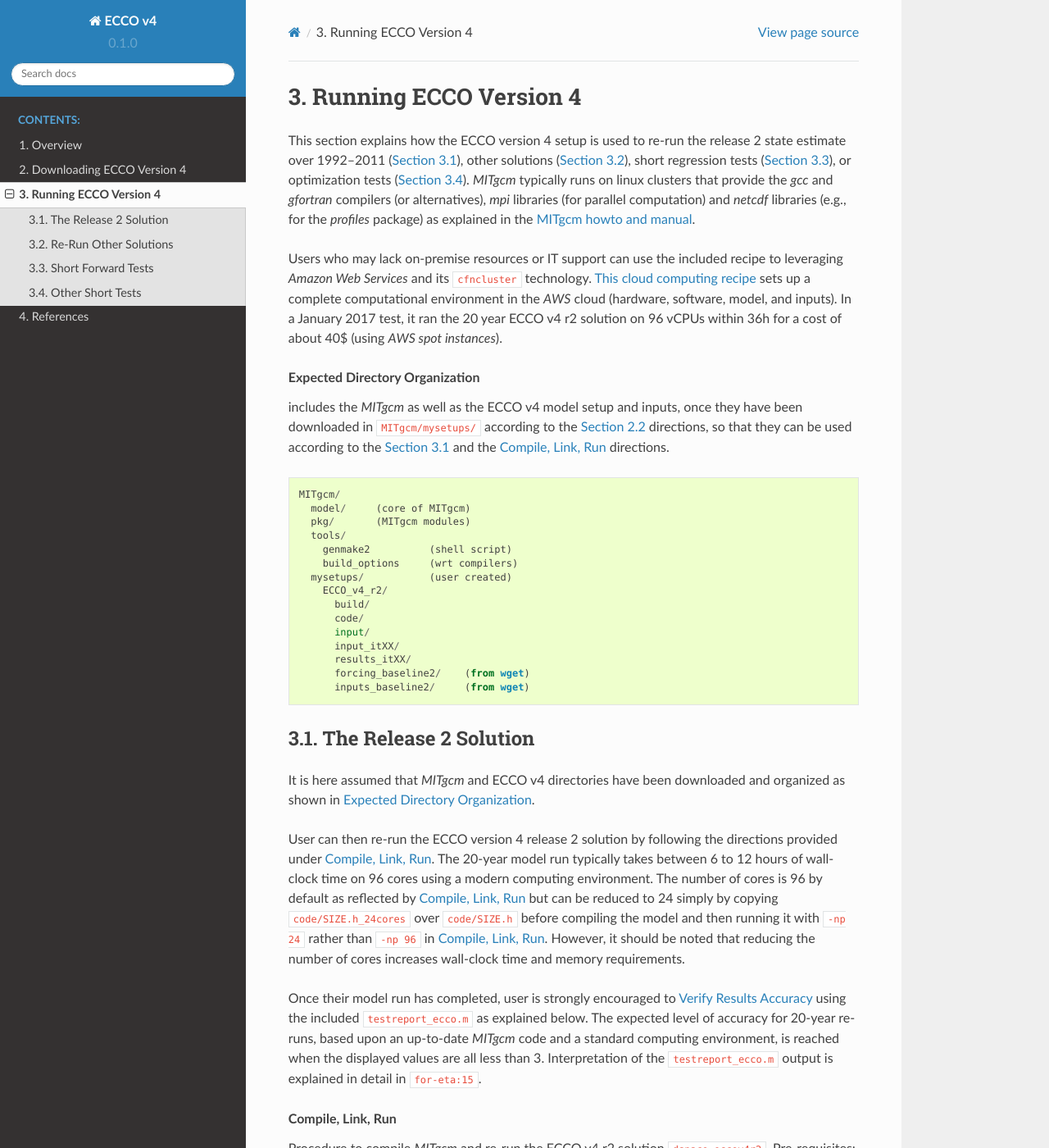
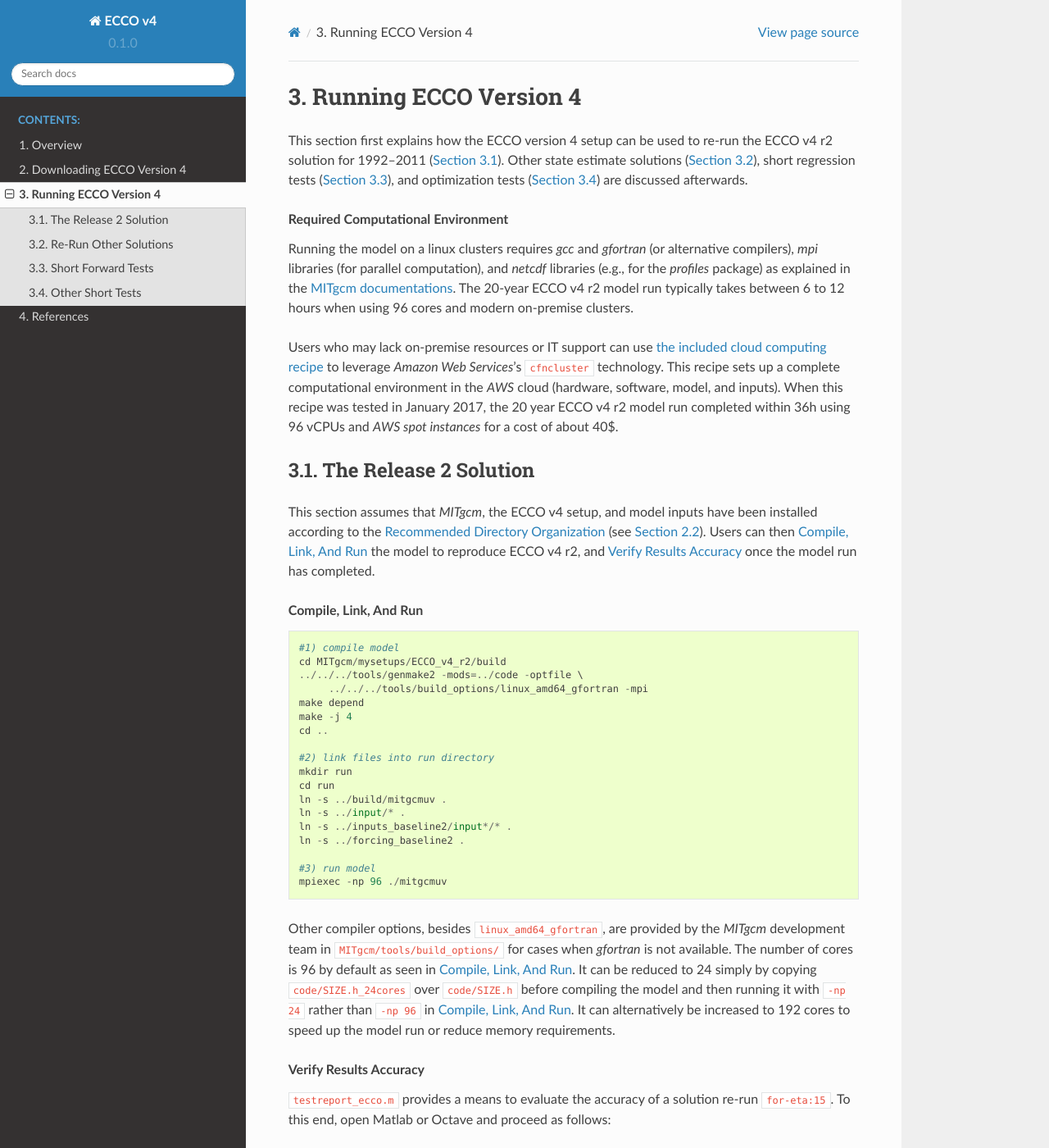
Before and after one commit to gaelforget/ECCOv4, a Sphinx documentation site: the page built from docs/runs.rst, in a window 1280 px wide and 1400 px high. Shown: the whole window at 82% size. Built offline with Sphinx 7.4.7 and the Read the Docs theme 2.0.0, drawn with Linux system fonts in a browser that asks for light colours; cross-references to code outside the pages are shown as plain code; some of the changed text lies outside the part shown.

Commit message:
general revision of sphinx documentation (#8)
- move the directory tree depiction to a separate file (eccov4r2_dirtree.rst) which is
  now included inside of downloads.rst (rather than runs.rst) after eccov4r2_setup.rst
- revise eccov4r2_setup.rst (download instructions) and the beginning of runs.rst
- Clean-up "Re-Run Other Solutions" and add reference to O. Wang's release 3 directions.
- Move sections 2.1 & 2.2 to separate rst files (eccov4r2_output.rst & eccov4r2_setup.rst)
- Clean-up the tools section and add reference to I. Fenty's python tutorial.

```diff
--- a/docs/downloads.rst
+++ b/docs/downloads.rst
@@ -16,58 +16,42 @@
 The Release 2 Solution
 ----------------------
 
-The ECCO v4 r2 state estimate output is permanently archived within the `Harvard Dataverse <https://dataverse.harvard.edu/dataverse/ECCOv4r2>`__ that provides citable identifiers for the various datasets as reported in this `README.pdf <https://dataverse.harvard.edu/api/access/datafile/2863409>`__. For download purposes, the ECCO v4 r2 output is also made available via this `ftp
-server <ftp://mit.ecco-group.org/ecco_for_las/version_4/release2/>`__ by the `ECCO Consortium <http://ecco-group.org>`__. The various directory contents are summarized in this `README <http://mit.ecco-group.org/opendap/ecco_for_las/version_4/release2/README>`__ and specific details are provided in each subdirectory’s README. Under Linux or macOS for instance, a simple download method consists in using ``wget`` at the command line by typing
-
-::
-
-    wget --recursive ftp://mit.ecco-group.org/ecco_for_las/version_4/release2/nctiles_grid
-    wget --recursive ftp://mit.ecco-group.org/ecco_for_las/version_4/release2/nctiles_climatology
-    wget --recursive ftp://mit.ecco-group.org/ecco_for_las/version_4/release2/nctiles_monthly
-
-and similarly for the other directories. The ``nctiles_`` directory prefix indicates that contents are provided on the native LLC90 grid in the nctiles format :cite:`for-eta:15` which can be read in `Matlab` using the `gcmfaces` toolbox (see :numref:`download-analysis`). Alternatively users can download interpolated fields, on a :math:`1/2\times1/2^\circ` grid in the netcdf format, from the ``interp_*`` directories. The ``input_*`` directories contain binary and netcdf input files that can be read by `MITgcm` (:numref:`download-setup` and :numref:`eccov4-baseline`). The ``profiles/`` directory (`see ftp server <ftp://mit.ecco-group.org/ecco_for_las/version_4/release2/profiles/>`_) additionally contains the MITprof collections of collocated in situ and state estimate profiles in `netcdf` format :cite:`for-eta:15`.
+.. include:: eccov4r2_output.rst
 
 .. _download-setup:
 
 The Release 2 Setup
 -------------------
 
-To :ref:`baseline` the solution and :ref:`testreportecco` in :numref:`eccov4-baseline`, user wants to install the following components. First, install the `MITgcm` either by downloading a copy from `this github repository <https://github.com/MITgcm/MITgcm/>`__. Second, create a subdirectory called ``MITgcm/mysetups/`` and download the model setup there from `this github
-repository <https://github.com/gaelforget/ECCO_v4_r2/>`__ by typing:
+.. include:: eccov4r2_setup.rst
 
-::
+The :ref:`mitgcmdirs` is shown below. While organizing the downloaded directories differently is certainly possible, the :numref:`eccov4-baseline` instructions to :ref:`baseline` the model and :ref:`testreportecco` are based on this organization.
 
-    git clone https://github.com/MITgcm/MITgcm
-    mkdir MITgcm/mysetups
-    mv ECCO_v4_r2 MITgcm/mysetups/.
-    cd MITgcm/mysetups
-    git clone https://github.com/gaelforget/ECCO_v4_r2
 
-Third, download the model input forcing fields (96G of 6-hourly fields in ECCO v4 r2), initial condition, grid, etc. input (610M), and observational input data (25G) either from the `Harvard Dataverse <https://dataverse.harvard.edu/dataverse/ECCOv4r2inputs>`__ permanent archive or from the `ECCO ftp server <ftp://mit.ecco-group.org/ecco_for_las/version_4/release2/>`__ as follows:
+.. _mitgcmdirs:
 
-::
+.. rubric:: Recommended Directory Organization
 
-    cd MITgcm/mysetups/ECCO_v4_r2
-    wget --recursive ftp://mit.ecco-group.org/ecco_for_las/version_4/release2/input_forcing/
-    wget --recursive ftp://mit.ecco-group.org/ecco_for_las/version_4/release2/input_init/
-    wget --recursive ftp://mit.ecco-group.org/ecco_for_las/version_4/release2/input_ecco/
-    mv mit.ecco-group.org/ecco_for_las/version_4/release2/input_forcing forcing_baseline2
-    mv mit.ecco-group.org/ecco_for_las/version_4/release2/input_ecco inputs_baseline2
-    mv mit.ecco-group.org/ecco_for_las/version_4/release2/input_init inputs_baseline2/.
-
-Downloaded directories should be organized as shown under :ref:`mitgcmdirs` for use in :numref:`eccov4-baseline`. Experienced users should feel free to re-organize directories assuming that they are comfortable with modifying the :numref:`eccov4-baseline` instructions accordingly.
+.. include:: eccov4r2_dirtree.rst
 
 .. _download-analysis:
 
-Matlab Analysis Tools
----------------------
+The Gcmfaces Toolbox
+--------------------
 
-`Matlab` tools are provided to analyze model output one it has been downloaded (:numref:`download-solution`) or generated by user (:numref:`eccov4-baseline`) include the `gcmfaces <https://github.com/gaelforget/gcmfaces>`__ toolbox :cite:`for-eta:15`. It is typically installed by typing
+The `gcmfaces` toolbox :cite:`for-eta:15` can be used to analyze model output that has either been downloaded (:numref:`download-solution`) or reproduced (:numref:`eccov4-baseline`) by user. Matlab and Octave implementations are available in `this repository <https://github.com/gaelforget/gcmfaces>`__. They can be installed by typing, at the command line, either
+
 ::
 
     git clone https://github.com/gaelforget/gcmfaces
 
-and can be used, for example, to re-generate the ECCO v4 standard analysis (i.e., the plots included in :cite:`dspace-eccov4r2` for ECCO v4 r2) from the released model output (:numref:`download-solution`) or from the plain, binary, model output (:numref:`eccov4-baseline`). Documentation for `gcmfaces` is provided in the `github repository <https://github.com/gaelforget/gcmfaces>`__.
+or
+
+::
+
+    git clone -b octave https://github.com/gaelforget/gcmfaces
+
+It can be used, for example, to reproduce the ECCO v4 standard analysis (i.e., the plots included in :cite:`dspace-eccov4r2` for ECCO v4 r2) from the released model output (:numref:`download-solution`) or from the plain, binary, model output (:numref:`eccov4-baseline`). Documentation for `gcmfaces` is provided in the `github repository <https://github.com/gaelforget/gcmfaces>`__.
 
 
 .. _other-resources:
@@ -75,17 +59,17 @@
 Other Resources
 ---------------
 
--  The ECCO v4 r2 state estimate can also be downloaded and analyzed via the `NASA` `Sea Level Change Portal <https://sealevel.nasa.gov>`__ tools (interpolated fields) and the `Harvard Dataverse <https://dataverse.harvard.edu>`__ APIs (native grid input and output).
-
--  A series of three presentations offered in May 2016 during the `ECCO` meeting at `MIT` provide an overview of the ECCO v4 r2 data sets and applications are available via researchgate.net
+-  A series of three presentations given at the May 2016 `MIT` ECCO meeting provides an overview of the ECCO v4 data sets and applications
    (`Overview <http://doi.org/10.13140/RG.2.2.33361.12647>`__;
    `Processes <http://doi.org/10.13140/RG.2.2.26650.24001>`__;
    `Tracers <http://doi.org/10.13140/RG.2.2.36716.56967>`__).
 
--  `netcdf` enabled software such as `Panoply <http://www.giss.nasa.gov/tools/panoply/>`__ can be used to read the interpolated output (``interp_*`` directories) under `MS-Windows`, `Linux`, or `macOS`.
+-  Various Python tools are available for analysis purposes (see `this Python tutorial <https://github.com/ECCO-GROUP/ECCO-v4-Python-Tutorial>`__).
 
--  `xmitgcm <https://github.com/xgcm/xmitgcm>`__ provides a `python` alternative to using `Matlab` and `gcmfaces <https://github.com/gaelforget/gcmfaces>`__.
+-  Any `netcdf` enabled software such as `Panoply <http://www.giss.nasa.gov/tools/panoply/>`__ (available for `MS-Windows`, `Linux`, or `macOS`) can be used to plot the interpolated output (``interp_*`` directories).
 
--  ``MITgcm/utils/`` provides basic `Matlab` and `python` functionalities.
+-  The stand-alone `eccov4_lonlat.m <http://mit.ecco-group.org/opendap/ecco_for_las/version_4/release2/doc/eccov4_lonlat.m>`__ `Matlab` script can alternatively be used to extract the lat-lon sector, which spans the 69S to 56N latitude range, of native grid fields :cite:`for-eta:15`.
 
--  The stand-alone `eccov4_lonlat.m <http://mit.ecco-group.org/opendap/ecco_for_las/version_4/release2/doc/eccov4_lonlat.m>`__ `Matlab` script can be used to extract the lat-lon sector (i.e., array) of the gridded output that spans the 69S to 56N latitude range.
+-  The MITgcm ``utils/`` directory provides basic `Matlab` and `Python` functionalities.
+
+-  ECCO v4 estimates can be plotted via the `NASA` `Sea Level Change Portal <https://sealevel.nasa.gov>`__ tools (interpolated output) or downloaded from the `Harvard Dataverse <https://dataverse.harvard.edu>`__ APIs (native grid input and output).
--- /dev/null
+++ b/docs/eccov4r2_output.rst
@@ -0,0 +1,11 @@
+
+The ECCO v4 r2 state estimate output is permanently archived within the `Harvard Dataverse <https://dataverse.harvard.edu/dataverse/ECCOv4r2>`__ that provides citable identifiers for the various datasets as reported in this `README.pdf <https://dataverse.harvard.edu/api/access/datafile/2863409>`__. For download purposes, the ECCO v4 r2 output is also made available via this `ftp
+server <ftp://mit.ecco-group.org/ecco_for_las/version_4/release2/>`__ by the `ECCO Consortium <http://ecco-group.org>`__. The various directory contents are summarized in this `README <http://mit.ecco-group.org/opendap/ecco_for_las/version_4/release2/README>`__ and specific details are provided in each subdirectory’s README. Under Linux or macOS for instance, a simple download method consists in using ``wget`` at the command line by typing
+
+::
+
+    wget --recursive ftp://mit.ecco-group.org/ecco_for_las/version_4/release2/nctiles_grid
+    wget --recursive ftp://mit.ecco-group.org/ecco_for_las/version_4/release2/nctiles_climatology
+    wget --recursive ftp://mit.ecco-group.org/ecco_for_las/version_4/release2/nctiles_monthly
+
+and similarly for the other directories. The ``nctiles_`` directory prefix indicates that contents are provided on the native LLC90 grid in the nctiles format :cite:`for-eta:15` which can be read in `Matlab` using the `gcmfaces` toolbox (see :numref:`download-analysis`). Alternatively users can download interpolated fields, on a :math:`1/2\times1/2^\circ` grid in the netcdf format, from the ``interp_*`` directories. The ``input_*`` directories contain binary and netcdf input files that can be read by `MITgcm` (:numref:`download-setup` and :numref:`eccov4-baseline`). The ``profiles/`` directory (`see ftp server <ftp://mit.ecco-group.org/ecco_for_las/version_4/release2/profiles/>`_) additionally contains the MITprof collections of collocated in situ and state estimate profiles in `netcdf` format :cite:`for-eta:15`.
--- a/docs/runs.rst
+++ b/docs/runs.rst
@@ -4,50 +4,26 @@
 Running ECCO Version 4
 **********************
 
-This section explains how the ECCO version 4 setup is used to re-run the release 2 state estimate over 1992–2011 (:numref:`eccov4-baseline`), other solutions (:numref:`eccov4-other`), short regression tests (:numref:`testreport`), or optimization tests (:numref:`optim`). `MITgcm` typically runs on linux clusters that provide the `gcc` and `gfortran` compilers (or alternatives), `mpi` libraries (for parallel computation) and `netcdf` libraries (e.g., for the `profiles` package) as explained in the `MITgcm howto and manual <http://mitgcm.org/public/docs.html>`__.
+This section first explains how the ECCO version 4 setup can be used to re-run the ECCO v4 r2 solution for 1992–2011 (:numref:`eccov4-baseline`). Other state estimate solutions (:numref:`eccov4-other`), short regression tests (:numref:`testreport`), and optimization tests (:numref:`optim`) are discussed afterwards.
 
-Users who may lack on-premise resources or IT support can use the included recipe to leveraging `Amazon Web Services` and its ``cfncluster`` technology. `This cloud computing recipe <https://github.com/gaelforget/ECCO_v4_r2/tree/master/example_scripts/>`__ sets up a complete computational environment in the `AWS` cloud (hardware, software, model, and inputs). In a January 2017 test, it ran the 20 year ECCO v4 r2 solution on 96 vCPUs within 36h for a cost of about 40$ (using `AWS spot instances`).
+.. _computers:
 
-.. _mitgcmdirs:
+.. rubric:: Required Computational Environment
 
-.. rubric:: Expected Directory Organization
+Running the model on a linux clusters requires `gcc` and `gfortran` (or alternative compilers), `mpi` libraries (for parallel computation), and `netcdf` libraries (e.g., for the `profiles` package) as explained in the `MITgcm documentations <http://mitgcm.org/public/docs.html>`__. The 20-year ECCO v4 r2 model run typically takes between 6 to 12 hours when using 96 cores and modern on-premise clusters.
 
-includes the `MITgcm` as well as the ECCO v4 model setup and inputs, once they have been downloaded in ``MITgcm/mysetups/`` according to the :numref:`download-setup` directions, so that they can be used according to the :numref:`eccov4-baseline` and the :ref:`baseline` directions.
-
-::
-
-   MITgcm/
-     model/     (core of MITgcm)
-     pkg/       (MITgcm modules)
-     tools/
-       genmake2          (shell script)
-       build_options     (wrt compilers)
-     mysetups/           (user created)
-       ECCO_v4_r2/
-         build/
-         code/
-         input/
-         input_itXX/
-         results_itXX/
-         forcing_baseline2/    (from wget)
-         inputs_baseline2/     (from wget)
+Users who may lack on-premise resources or IT support can use `the included cloud computing recipe <https://github.com/gaelforget/ECCO_v4_r2/tree/master/example_scripts/>`__ to leverage `Amazon Web Services`'s ``cfncluster`` technology. This recipe sets up a complete computational environment in the `AWS` cloud (hardware, software, model, and inputs). When this recipe was tested in January 2017, the 20 year ECCO v4 r2 model run completed within 36h using 96 vCPUs and `AWS spot instances` for a cost of about 40$.
 
 .. _eccov4-baseline:
 
 The Release 2 Solution
 ----------------------
 
-It is here assumed that `MITgcm` and ECCO v4 directories have been downloaded and organized as shown in :ref:`mitgcmdirs`.
-
-User can then re-run the ECCO version 4 release 2 solution by following the directions provided under :ref:`baseline`. The 20-year model run typically takes between 6 to 12 hours of wall-clock time on 96 cores using a modern computing environment. The number of cores is 96 by default as reflected by :ref:`baseline` but can be reduced to 24 simply by copying ``code/SIZE.h_24cores`` over ``code/SIZE.h`` before compiling the model and then running it with ``-np 24`` rather than ``-np 96`` in :ref:`baseline`. However, it should be noted that reducing the number of cores increases wall-clock time and memory requirements.
-
-Once their model run has completed, user is strongly encouraged to :ref:`testreportecco` using the included ``testreport_ecco.m`` as explained below. The expected level of accuracy for 20-year re-runs, based upon an up-to-date `MITgcm` code and a standard computing environment, is reached when the displayed values are all less than 3. Interpretation of the ``testreport_ecco.m`` output is explained in detail in :cite:`for-eta:15`.
+This section assumes that `MITgcm`, the ECCO v4 setup, and model inputs have been installed according to the :ref:`mitgcmdirs` (see :numref:`download-setup`). Users can then :ref:`baseline` the model to reproduce ECCO v4 r2, and :ref:`testreportecco` once the model run has completed.
 
 .. _baseline:
 
-.. rubric:: Compile, Link, Run
-
-Procedure to compile `MITgcm` and re-run the ECCO v4 r2 solution :cite:`dspace-eccov4r2`. Pre-requisites: (1) `gcc`, `gfortran` (or alternatives), `mpi` (for parallel computation) and `netcdf` (for the `profiles` package); (2) `MITgcm` and `ECCO v4` setup (:numref:`download-setup`); (3) input directories organized as shown in :ref:`mitgcmdirs` (see :numref:`download-setup`). Other compiler options, besides ``linux_amd64_gfortran``, are provided by the `MITgcm` development team in ``MITgcm/tools/build_options/`` for cases when `gfortran` is not available. The contents of ``inputs_baseline2/`` should match this `ftp server <ftp://mit.ecco-group.org/ecco_for_las/version_4/release2/input_ecco/>`__ (see :numref:`download-setup`).
+.. rubric:: Compile, Link, And Run
 
 ::
 
@@ -70,11 +46,13 @@
     #3) run model
     mpiexec -np 96 ./mitgcmuv
 
+Other compiler options, besides ``linux_amd64_gfortran``, are provided by the `MITgcm` development team in ``MITgcm/tools/build_options/`` for cases when `gfortran` is not available. The number of cores is 96 by default as seen in :ref:`baseline`. It can be reduced to 24 simply by copying ``code/SIZE.h_24cores`` over ``code/SIZE.h`` before compiling the model and then running it with ``-np 24`` rather than ``-np 96`` in :ref:`baseline`. It can alternatively be increased to 192 cores to speed up the model run or reduce memory requirements.
+
 .. _testreportecco:
 
 .. rubric:: Verify Results Accuracy
 
-Top: instructions to gauge the accuracy of a re-run of ECCO v4 r2 :cite:`dspace-eccov4r2` using the ``testreport_ecco.m`` Matlab script :cite:`for-eta:15`. Bottom: sample output of ``testreport_ecco.m`` where the re-run agrees up to 6 digits with the reference result. Additional tests of meridional transports can be activated by users who have installed the gcmfaces toolbox :cite:`for-eta:15` as explained in :numref:`download-analysis`. To this end, users would uncomment the ``p = genpath...`` command below and, if needed, replace ``gcmfaces/`` with the directory where the `gcmfaces` toolbox has been installed.
+``testreport_ecco.m`` provides a means to evaluate the accuracy of a solution re-run :cite:`for-eta:15`. To this end, open Matlab or Octave and proceed as follows:
 
 ::
 
@@ -87,41 +65,38 @@
     addpath results_itXX;%add necessary .m and .mat files to path
     mytest=testreport_ecco('run/');%compute tests and display results
 
+When using an up-to-date copy of MITgcm and a standard computing environment, the expected level of accuracy is reached when all reported values are below -3 :cite:`for-eta:15`. For example:
+
 ::
 
     --------------------------------------------------------------
            &   jT &   jS &      ... &  (reference is)
-    run/   & (-6) & (-6) &      ...  &  baseline2
+    run/   & (-3) & (-3) &      ...  &  baseline2
     --------------------------------------------------------------
+
+Additional accuracy tests can be carried out for, e.g., meridional transports using the `gcmfaces` toolbox (see :numref:`download-analysis`) by uncommenting `p = genpath...`` in the above instructions.
 
 .. _eccov4-other:
 
 Re-Run Other Solutions
 ----------------------
 
-It is here assumed that `MITgcm` and ECCO v4 directories have been downloaded and organized as shown in :ref:`mitgcmdirs`.
+Reproducing the latest ECCO version 4 `release 3` solution, which covers 1992 to 2015, can be done by following `O. Wang's directions <ftp://ecco.jpl.nasa.gov/Version4/Release3/doc/ECCOv4r3_reproduction.pdf>`__. Reproducing the older `baseline 1` solution, which closely matches the original `release 1` solution of :cite:`for-eta:15`, can be done by modifying the `release 2` case as follows:
 
-Users can then re-run the `baseline 1` solution that more closely matches the original, `release 1`, solution of :cite:`for-eta:15`. However, to re-run `baseline 1` instead of `release 2`, a few modifications to the setup are needed: (a) download the corresponding forcing fields as follows:
+1. download `the baseline 1 forcing <ftp://mit.ecco-group.org/ecco_for_las/version_4/release1/forcing_baseline1/>`__.
 
-::
+2. recompile the modeli after defining ``ALLOW_KAPGM_CONTROL_OLD`` and ``ALLOW_KAPREDI_CONTROL_OLD`` in ``code/GMREDI_OPTIONS.h`` as well as ``ALLOW_AUTODIFF_INIT_OLD`` in ``code/AUTODIFF_OPTIONS.h``.
 
-    wget --recursive ftp://mit.ecco-group.org/ecco_for_las/version_4/release1/forcing_baseline1/
+3. before running the model: copy ``input_itXX/data`` and ``data.exf`` over ``input/data`` and ``data.exf``.
 
-(b) before compiling the model: define ``ALLOW_KAPGM_CONTROL_OLD`` and
-``ALLOW_KAPREDI_CONTROL_OLD`` in ``code/GMREDI_OPTIONS.h``;
-define ``ALLOW_AUTODIFF_INIT_OLD`` in
-``code/AUTODIFF_OPTIONS.h``; (c) before running the model: copy
-``input_itXX/data`` and ``data.exf`` over ``input/data``
-and ``data.exf``.
-Users who may want to reproduce `release 1` even more precisely than
-`baseline 1` does should contact ecco-support@mit.edu to obtain
-additional model inputs.
+Users who may hold a `TAF <http://www.fastopt.de/>`__ license can also:
 
-Users holding a `TAF <http://www.fastopt.de/>`__ license can also:
-(a) compile the adjoint by replacing ``make -j 4`` with ``make adall -j 4``
-in :ref:`baseline`; (b) activate the adjoint by setting
-``useAUTODIFF=.TRUE.,`` in ``data.pkg``; (c) run the adjoint by replacing
-``mitgcmuv`` with ``mitgcmuv_ad`` in :ref:`baseline`.
+1. compile the adjoint by replacing ``make -j 4`` with ``make adall -j 4`` in :ref:`baseline`
+
+2. activate the adjoint by setting ``useAUTODIFF=.TRUE.,`` in ``input/data.pkg``
+
+3. run the adjoint by replacing ``mitgcmuv`` with ``mitgcmuv_ad`` in :ref:`baseline`.
+
 
 .. _testreport:
 
```
Also changed, not shown: docs/eccov4r2_dirtree.rst (added, +17 -0 lines), docs/eccov4r2_setup.rst (added, +22 -0 lines).
